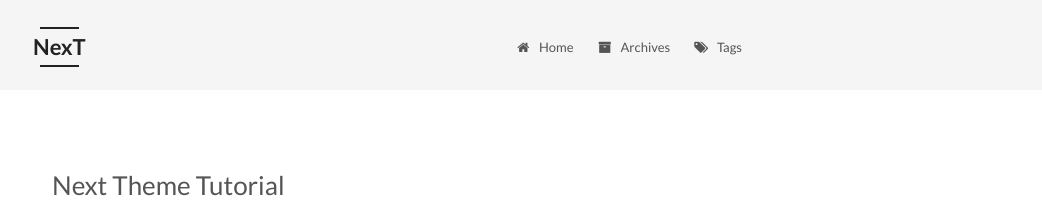
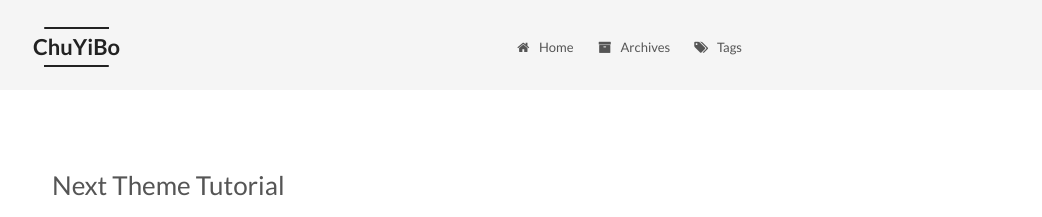
Before and after one commit to chuyibo/chuyibo.github.io, a Jekyll site: the page built from index.html, in a window 1280 px wide. Shown: the top 217 px of the page, without its empty margins (238-1280 px from the left). Built offline with Jekyll 4.4.1, drawn with Linux system fonts in a browser that asks for light colours; emoji names are drawn with the system emoji font; the list of posts is cut into pages by our own code.

Commit message:
2020/12/28

```diff
--- a/_config.yml
+++ b/_config.yml
@@ -4,7 +4,7 @@
 # ---------------------------------------------------------------
 
 # Site
-title: NexT
+title: ChuYiBo
 subtitle:
 description:
 author: John Doe
```
